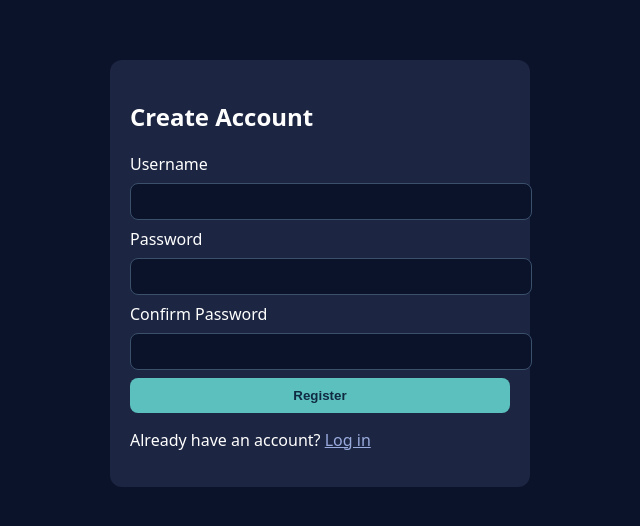
After one commit to JDLewis4313/blackjackr, a Flask app: page /register in a window 1280 px wide. The commit adds this page. Shown: the top 526 px of the page, without its empty margins (320-960 px from the left). Run offline with Flask 3, Linux system fonts and the light colour scheme.

Commit message:
Added registration feature and fixed SQLAlchemy dependency

```diff
--- a/app.py
+++ b/app.py
@@ -1,15 +1,109 @@
-from flask import Flask, render_template
+from flask import Flask, render_template, request, redirect, url_for, flash
+from flask_sqlalchemy import SQLAlchemy
+from flask_login import LoginManager, UserMixin, login_user, login_required, logout_user, current_user
+from werkzeug.security import generate_password_hash, check_password_hash
+import os
 
 app = Flask(__name__)
 
+
+app.config["SECRET_KEY"] = "dev-secret-change-me"
+app.config["SQLALCHEMY_DATABASE_URI"] = "sqlite:///app.db"
+app.config["SQLALCHEMY_TRACK_MODIFICATIONS"] = False
+
+# login
+db = SQLAlchemy(app)
+login_manager = LoginManager(app)
+login_manager.login_view = "login"
+
+class User(UserMixin, db.Model):
+    id = db.Column(db.Integer, primary_key=True)
+    username = db.Column(db.String(80), unique=True, nullable=False)
+    password_hash = db.Column(db.String(256), nullable=False)
+
+    def set_password(self, password: str):
+        self.password_hash = generate_password_hash(password)
+
+    def check_password(self, password: str) -> bool:
+        return check_password_hash(self.password_hash, password)
+
+@login_manager.user_loader
+def load_user(user_id):
+    return User.query.get(int(user_id))
+
+with app.app_context():
+    db.create_all()
+
 @app.route("/")
 def index():
-    # simple link to the game page
-    return '<h1>Blackjackr (clean)</h1><p><a href="/game">Play the game</a></p>'
+    if current_user.is_authenticated:
+        greeting = f"Welcome, {current_user.username}!"
+    else:
+        greeting = "Welcome! Please log in or register."
+    return f"""
+        <h1>Blackjackr</h1>
+        <p>{greeting}</p>
+        <p><a href="{url_for('game')}">Play the game</a></p>
+        <p><a href="{url_for('register')}">Register</a> | <a href="{url_for('login')}">Log In</a> | <a href="{url_for('logout')}">Log Out</a></p>
+    """
 
 @app.route("/game")
+@login_required
 def game():
     return render_template("game.html")
 
+@app.route("/register", methods=["GET", "POST"])
+def register():
+    if request.method == "POST":
+        username = request.form.get("username", "").strip()
+        password = request.form.get("password", "")
+        confirm  = request.form.get("confirm", "")
+
+        if not username or not password:
+            flash("Username and password are required.", "error")
+            return redirect(url_for("register"))
+
+        if password != confirm:
+            flash("Passwords do not match.", "error")
+            return redirect(url_for("register"))
+
+        if User.query.filter_by(username=username).first():
+            flash("Username already taken.", "error")
+            return redirect(url_for("register"))
+
+        user = User(username=username)
+        user.set_password(password)
+        db.session.add(user)
+        db.session.commit()
+        flash("Registration successful. Please log in.", "success")
+        return redirect(url_for("login"))
+
+    return render_template("register.html")
+
+@app.route("/login", methods=["GET", "POST"])
+def login():
+    if request.method == "POST":
+        username = request.form.get("username", "").strip()
+        password = request.form.get("password", "")
+
+        user = User.query.filter_by(username=username).first()
+        if not user or not user.check_password(password):
+            flash("Invalid username or password.", "error")
+            return redirect(url_for("login"))
+
+        login_user(user)
+        flash("Logged in!", "success")
+        next_url = request.args.get("next") or url_for("game")
+        return redirect(next_url)
+
+    return render_template("login.html")
+
+@app.route("/logout")
+@login_required
+def logout():
+    logout_user()
+    flash("Logged out.", "success")
+    return redirect(url_for("index"))
+
 if __name__ == "__main__":
     app.run(debug=True)
--- a/static/css/style.css
+++ b/static/css/style.css
@@ -1,3 +1,4 @@
+[hidden] { display: none !important; }
 body { margin:0; font-family:system-ui, Arial, sans-serif; background:#0b132b; color:#fff; }
 .navbar { display:flex; justify-content:space-between; align-items:center; padding:12px 20px; background:#1c2541; position:sticky; top:0; z-index:10; }
 .logo { font-weight:700; letter-spacing:.5px; }
--- a/templates/game.html
+++ b/templates/game.html
@@ -50,7 +50,7 @@
 
   <!-- Footer -->
   <footer>
-    <p>&copy; 2025 Blackjackr | All Rights Reserved</p>
+    <p>FREE PALESTINE FROM THE RIVER TO THE SEA</p>
   </footer>
 
   <!-- Modal -->
--- /dev/null
+++ b/templates/register.html
@@ -0,0 +1,33 @@
+<!DOCTYPE html>
+<html>
+<head>
+  <meta charset="UTF-8" />
+  <title>Register</title>
+  <link rel="stylesheet" href="{{ url_for('static', filename='css/style.css') }}">
+  <style>
+    .auth { max-width: 380px; margin: 60px auto; background:#1c2541; padding:20px; border-radius:12px; color:#fff; }
+    .auth input { width:100%; padding:10px; margin:8px 0; border-radius:8px; border:1px solid #3a506b; background:#0b132b; color:#fff; }
+    .auth button { width:100%; padding:10px; border:0; border-radius:8px; background:#5bc0be; color:#102a43; font-weight:700; cursor:pointer; }
+    .flash { margin:8px 0; color:#f99; }
+    a { color:#9ad; }
+  </style>
+</head>
+<body>
+  <div class="auth">
+    <h2>Create Account</h2>
+    {% with messages = get_flashed_messages(with_categories=true) %}
+      {% for cat,msg in messages %}<div class="flash">{{ msg }}</div>{% endfor %}
+    {% endwith %}
+    <form method="post">
+      <label>Username</label>
+      <input name="username" required />
+      <label>Password</label>
+      <input type="password" name="password" required />
+      <label>Confirm Password</label>
+      <input type="password" name="confirm" required />
+      <button type="submit">Register</button>
+    </form>
+    <p>Already have an account? <a href="{{ url_for('login') }}">Log in</a></p>
+  </div>
+</body>
+</html>
```
Also changed, not shown: static/js/script.js (+22 -2 lines), templates/login.html (added, +31 -0 lines), instance/app.db (added).
